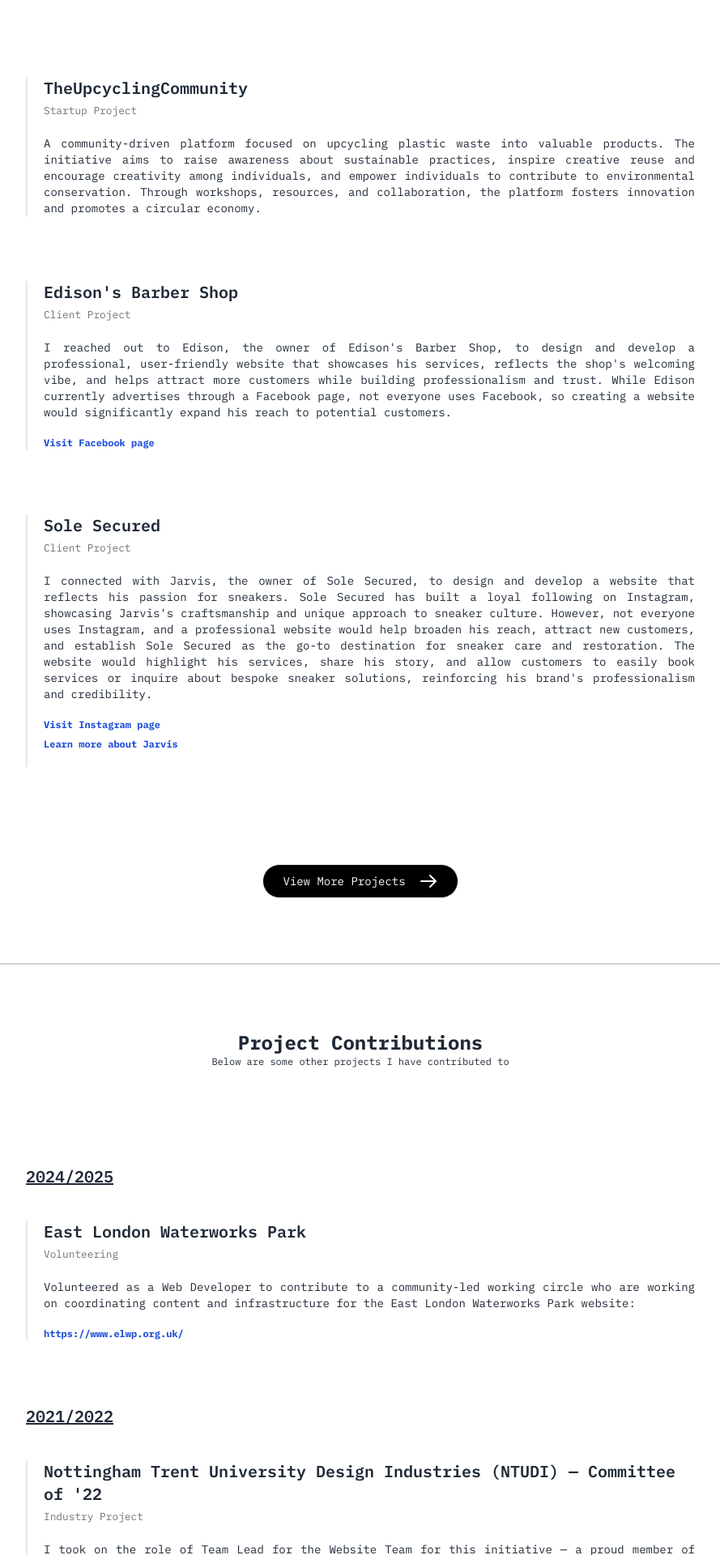
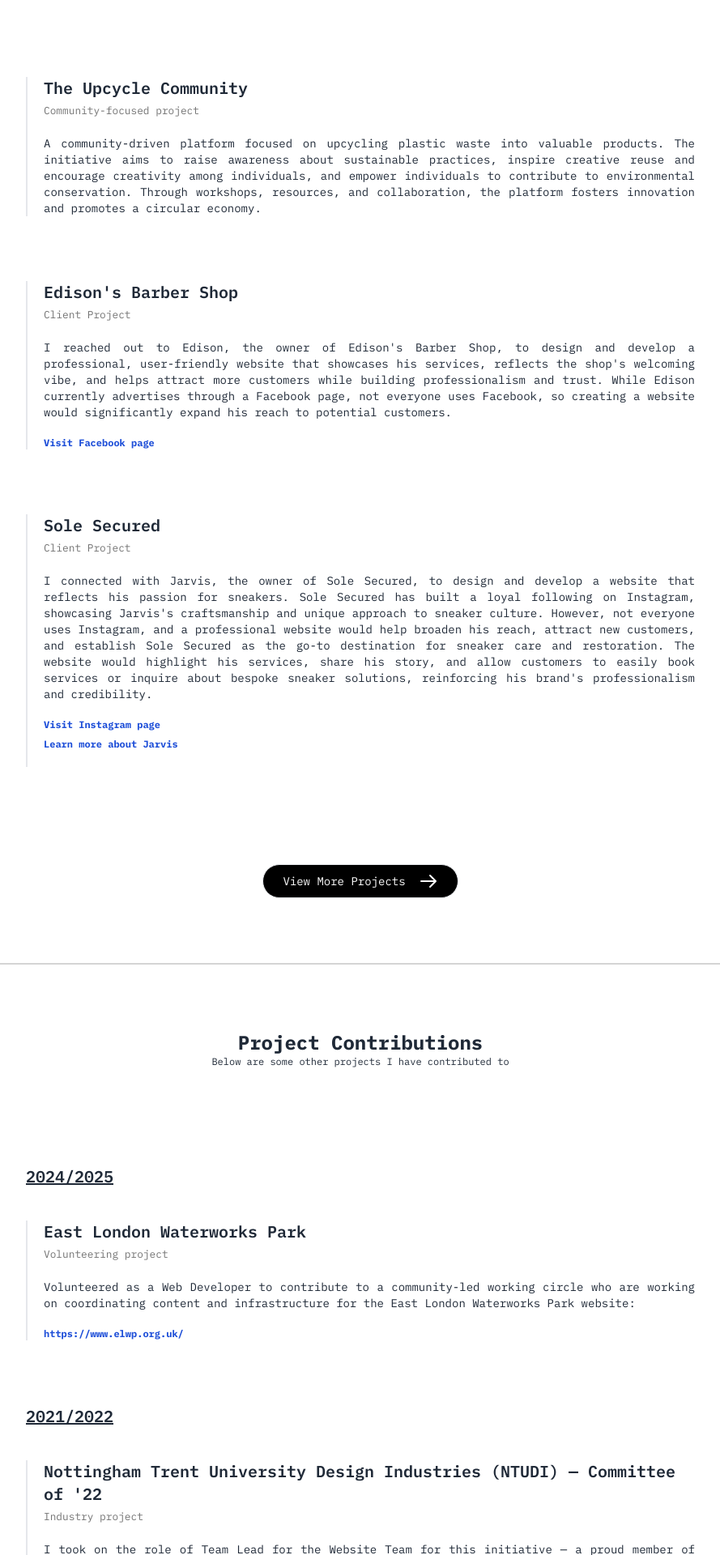
Before and after one commit to jemcap/joshcapito.dev, a React (Vite) app: page / in a window 1280 px wide. Shown: the part 7400-9320 px from the top of the page at 81% size, without its empty margins (195-1084 px from the left). Built offline with nearby package versions, Linux system fonts and the light colour scheme.

Commit message:
fix: Improvements on naming conventions on project types

```diff
--- a/src/constants/lists.jsx
+++ b/src/constants/lists.jsx
@@ -231,7 +231,7 @@ export const projectsList = [
   {
     id: "3",
     title: "Solace Furnitures",
-    type: "Exploration project",
+    type: "E-commerce project",
     thumbnail: SolaceFurnituresThumbnail,
     image: SolaceFurnitures,
     description: (
@@ -429,7 +429,7 @@ export const projectsList = [
   {
     id: "5",
     title: "joshcapito.dev",
-    type: "Personal project",
+    type: "Portfolio project",
     thumbnail: JoshCapitoDevThumbnail,
     image: Portfolio,
     description: (
@@ -508,7 +508,7 @@ export const projectsContributions = [
   {
     id: uuidv4(),
     title: "East London Waterworks Park",
-    type: "Volunteering",
+    type: "Volunteering project",
     year: "2024/2025",
     description: (
       <>
@@ -535,7 +535,7 @@ export const projectsContributions = [
     id: uuidv4(),
     title:
       "Nottingham Trent University Design Industries (NTUDI) — Committee of '22",
-    type: "Industry Project",
+    type: "Industry project",
     year: "2021/2022",
     description: (
       <p>
@@ -552,7 +552,7 @@ export const projectsContributions = [
     id: uuidv4(),
     title:
       "Nottingham Trent University Design Industries (NTUDI) — Committee of '21",
-    type: "Industry Project",
+    type: "Industry project",
     description: (
       <p>
         Enrolled as a team assistant/assistant web designer for the Nottingham
@@ -570,8 +570,8 @@ export const projectsContributions = [
 export const projectsInProgress = [
   {
     id: uuidv4(),
-    title: "TheUpcyclingCommunity",
-    type: "Startup Project",
+    title: "The Upcycle Community",
+    type: "Community-focused project",
     description:
       "A community-driven platform focused on upcycling plastic waste into valuable products. The initiative aims to raise awareness about sustainable practices, inspire creative reuse and encourage creativity among individuals, and empower individuals to contribute to environmental conservation. Through workshops, resources, and collaboration, the platform fosters innovation and promotes a circular economy.",
   },
```
